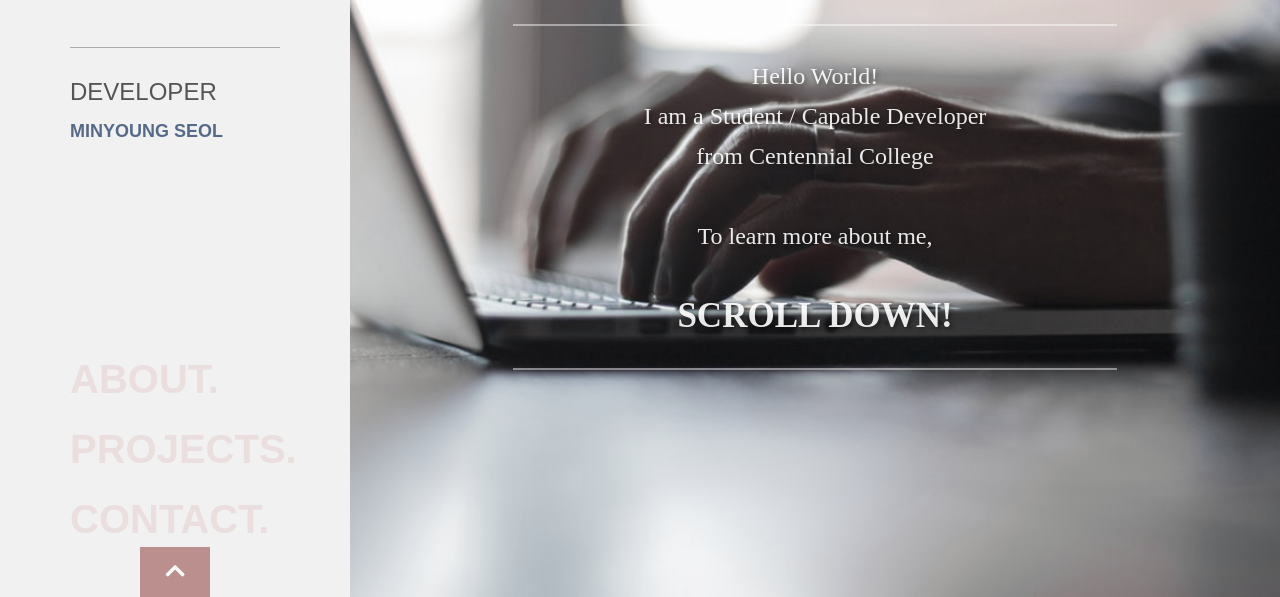
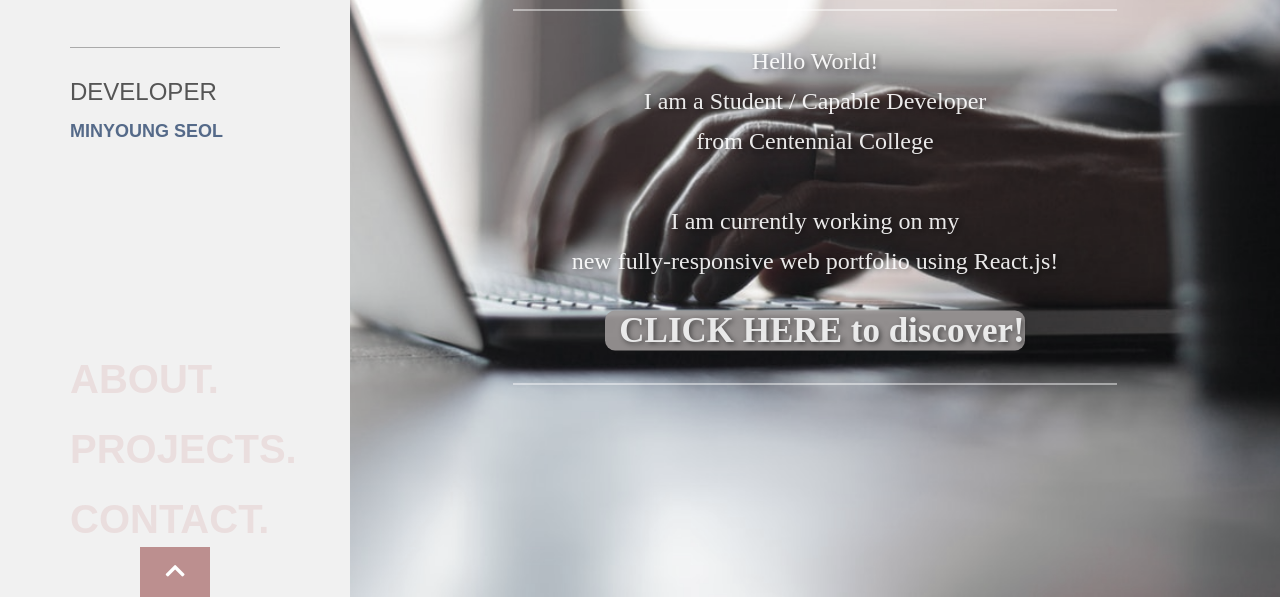
Before and after one commit to MinyoungSeol/WebPortfolio, a plain HTML site: page index.html in a window 1280 px wide. Shown: the part 203-800 px from the top of the page. Drawn offline with Linux system fonts and the light colour scheme; a web font is replaced by a local one.

Commit message:
Add files via upload

```diff
--- a/index.html
+++ b/index.html
@@ -52,8 +52,15 @@
       <p>Hello World!<br>
         I am a Student / Capable Developer<br>
         from Centennial College<br><br>
-        To learn more about me,<br><br>
-        <span>SCROLL DOWN!</span></p>
+        I am currently working on my<br>
+        new fully-responsive web portfolio using React.js!<br>
+        <a href="https://minyoungseol.github.io/" target="_blank">
+        <span style="cursor:pointer;
+                    background-color: rosybrown;
+                    color:white; border-radius: 10px;
+                    padding-left:14px; display: inline-block;
+                    margin-top:30px; text-align:center">
+                    CLICK HERE to discover!</span></p></a>
 
       <hr>
       </div>
--- a/styles/style.css
+++ b/styles/style.css
@@ -28,7 +28,7 @@
   #main { min-height:100%; margin-left:350px; position:relative; background:url(../image/source/1.jpg) no-repeat center/cover fixed; filter:grayscale(50%); }
   .main_quote { position:absolute; top:50%; left:50%; transform:translate(-50%, -50%); width:100%; text-align:center; opacity:0.9; animation:quote 2s }
   #main hr { border:none; border-top:1px solid #fff; width:65%; display:block; margin:0 auto }
-  #main p { color:#fff; font-family: 'Jeju Myeongjo', serif; font-weight:400; font-size:24px; padding:30px; text-shadow:2px 2px 5px rgba(0,0,0,0.5); line-height:40px; filter:grayscale(80%); }
+  #main p { text-align: center; color:#fff; font-family: 'Jeju Myeongjo', serif; font-weight:400; font-size:24px; padding:30px; text-shadow:2px 2px 5px rgba(0,0,0,0.5); line-height:40px; filter:grayscale(80%); }
   #main span { font-weight:bolder; font-size:35px }
 
 
```
Also changed, not shown: scripts/jQuery - 3.3.1 min.js, scripts/script.js (line endings or trailing spaces), styles/mediaQ.css (line endings or trailing spaces).
